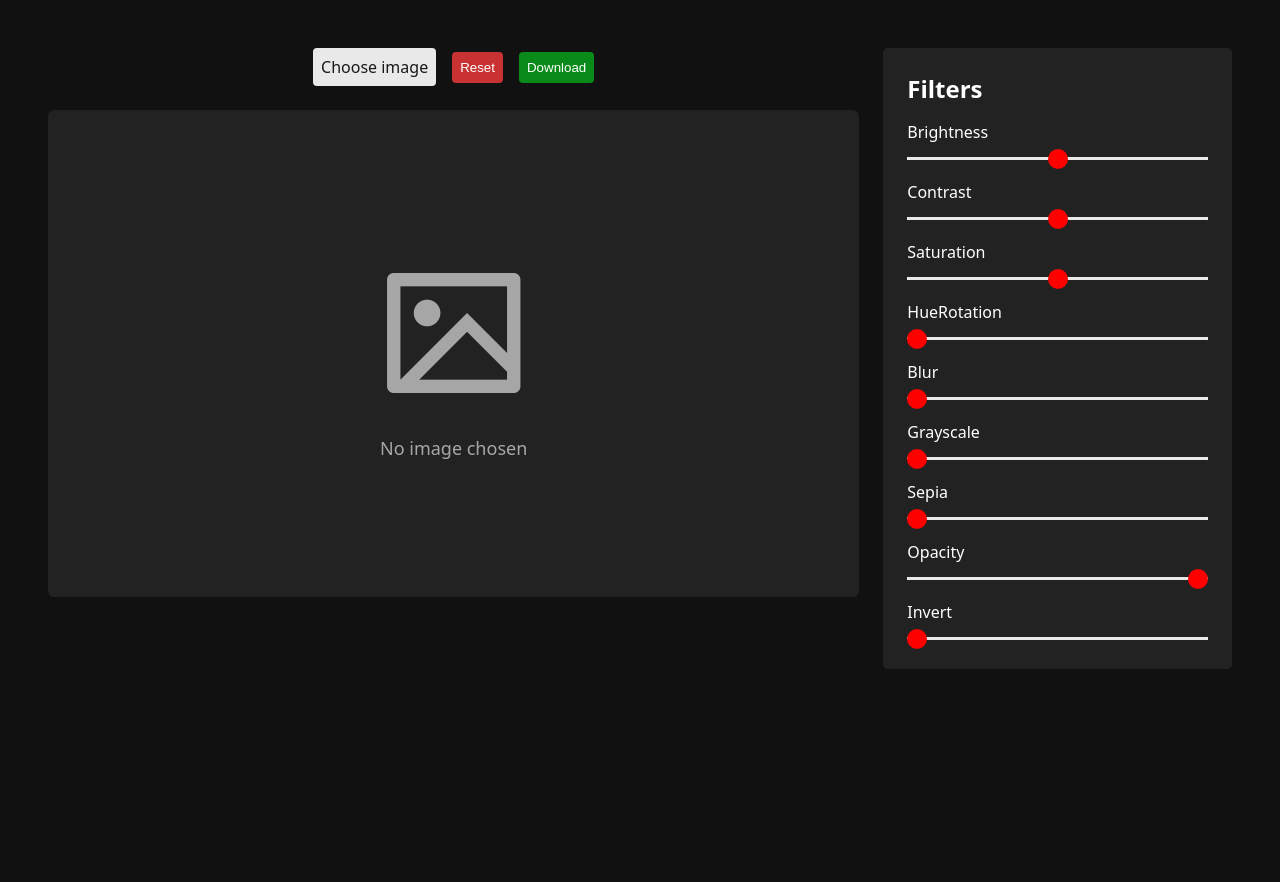
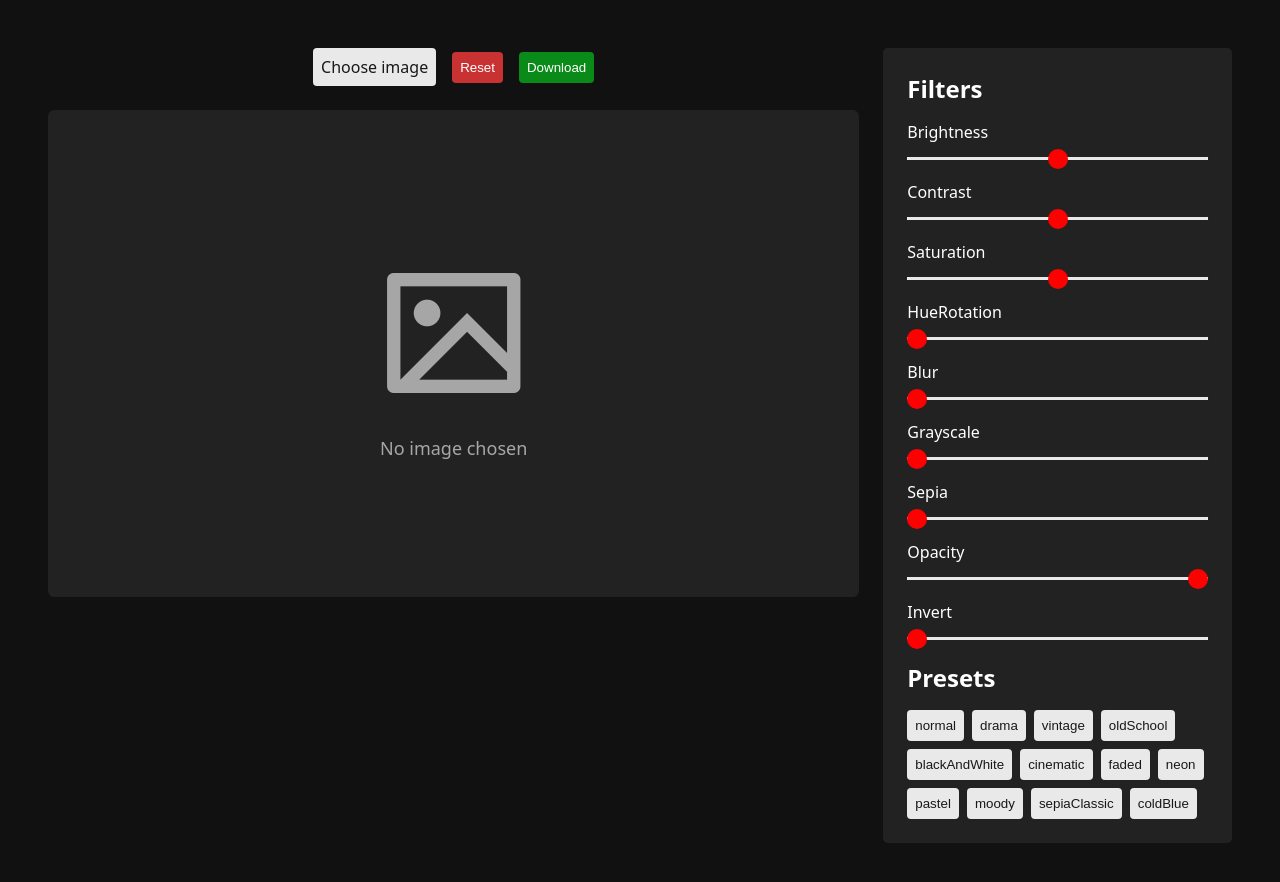
Before and after one commit to Radid-Boktier/Photo-Editor, a plain HTML site: page index.html in a window 1280 px wide. Both pictures are taken after a click on the button "Reset". Before the commit the page ends 800 px from the top, so only its background shows below. Drawn offline with nearby package versions, Linux system fonts and the light colour scheme.

Commit message:
feat(filters): add multiple image presets with preset buttons for quick application

```diff
--- a/index.html
+++ b/index.html
@@ -34,6 +34,8 @@
         <div class="right">
           <h2>Filters</h2>
           <div class="filters"></div>
+          <h2>Presets</h2>
+          <div class="presets"></div>
         </div>
       </section>
     </main>
--- a/script.js
+++ b/script.js
@@ -1,4 +1,4 @@
-const filters = {
+let filters = {
   brightness: {
     value: 100,
     min: 0,
@@ -64,6 +64,10 @@ const filters = {
 const imageCanvas = document.querySelector('#image-canvas');
 const imgInput = document.querySelector('#image-input');
 const canvasCtx = imageCanvas.getContext('2d');
+const resetButton = document.querySelector('#reset-btn');
+const downloadButton = document.querySelector('#download-btn');
+const presetsContainer = document.querySelector('.presets');
+
 let file = null;
 let image = null;
 
@@ -95,6 +99,7 @@ function createFilterElement(name, unit = '%', value, min, max) {
   return div;
 }
 
+function createFilters() {
   Object.keys(filters).forEach((key) => {
     const filterElement = createFilterElement(
       key,
@@ -105,6 +110,9 @@ Object.keys(filters).forEach((key) => {
     );
     filtersContainer.appendChild(filterElement);
   });
+}
+
+createFilters();
 
 imgInput.addEventListener('change', (event) => {
   const file = event.target.files[0];
@@ -139,3 +147,243 @@ function applyFilters() {
   `;
   canvasCtx.drawImage(image, 0, 0);
 }
+
+resetButton.addEventListener('click', () => {
+  filters = {
+    brightness: {
+      value: 100,
+      min: 0,
+      max: 200,
+      unit: '%',
+    },
+    contrast: {
+      value: 100,
+      min: 0,
+      max: 200,
+      unit: '%',
+    },
+    // exposure: {
+    //   value: 100,
+    //   min: 0,
+    //   max: 200,
+    //   unit: '%',
+    // },
+    saturation: {
+      value: 100,
+      min: 0,
+      max: 200,
+      unit: '%',
+    },
+    hueRotation: {
+      value: 0,
+      min: 0,
+      max: 360,
+      unit: 'deg',
+    },
+    blur: {
+      value: 0,
+      min: 0,
+      max: 20,
+      unit: 'px',
+    },
+    grayscale: {
+      value: 0,
+      min: 0,
+      max: 100,
+      unit: '%',
+    },
+    sepia: {
+      value: 0,
+      min: 0,
+      max: 100,
+      unit: '%',
+    },
+    opacity: {
+      value: 100,
+      min: 0,
+      max: 100,
+      unit: '%',
+    },
+    invert: {
+      value: 0,
+      min: 0,
+      max: 100,
+      unit: '%',
+    },
+  };
+  applyFilters();
+
+  filtersContainer.innerHTML = '';
+  createFilters();
+});
+
+downloadButton.addEventListener('click', () => {
+  const link = document.createElement('a');
+  link.download = 'edited-image.png';
+  link.href = imageCanvas.toDataURL();
+  link.click();
+});
+
+const presets = {
+  normal: {
+    brightness: 100,
+    contrast: 100,
+    saturation: 100,
+    hueRotation: 0,
+    blur: 0,
+    grayscale: 0,
+    sepia: 0,
+    opacity: 100,
+    invert: 0,
+  },
+
+  drama: {
+    brightness: 105,
+    contrast: 140,
+    saturation: 130,
+    hueRotation: 0,
+    blur: 0,
+    grayscale: 0,
+    sepia: 10,
+    opacity: 100,
+    invert: 0,
+  },
+
+  vintage: {
+    brightness: 110,
+    contrast: 90,
+    saturation: 80,
+    hueRotation: 10,
+    blur: 1,
+    grayscale: 10,
+    sepia: 40,
+    opacity: 100,
+    invert: 0,
+  },
+
+  oldSchool: {
+    brightness: 95,
+    contrast: 110,
+    saturation: 70,
+    hueRotation: 0,
+    blur: 1,
+    grayscale: 20,
+    sepia: 60,
+    opacity: 100,
+    invert: 0,
+  },
+
+  blackAndWhite: {
+    brightness: 100,
+    contrast: 120,
+    saturation: 0,
+    hueRotation: 0,
+    blur: 0,
+    grayscale: 100,
+    sepia: 0,
+    opacity: 100,
+    invert: 0,
+  },
+
+  cinematic: {
+    brightness: 95,
+    contrast: 130,
+    saturation: 110,
+    hueRotation: 350,
+    blur: 0,
+    grayscale: 0,
+    sepia: 5,
+    opacity: 100,
+    invert: 0,
+  },
+
+  faded: {
+    brightness: 115,
+    contrast: 85,
+    saturation: 75,
+    hueRotation: 0,
+    blur: 0,
+    grayscale: 0,
+    sepia: 15,
+    opacity: 100,
+    invert: 0,
+  },
+  neon: {
+    brightness: 120,
+    contrast: 150,
+    saturation: 180,
+    hueRotation: 280,
+    blur: 0,
+    grayscale: 0,
+    sepia: 0,
+    opacity: 100,
+    invert: 0,
+  },
+
+  pastel: {
+    brightness: 115,
+    contrast: 90,
+    saturation: 120,
+    hueRotation: 20,
+    blur: 0,
+    grayscale: 0,
+    sepia: 10,
+    opacity: 100,
+    invert: 0,
+  },
+
+  moody: {
+    brightness: 85,
+    contrast: 140,
+    saturation: 70,
+    hueRotation: 10,
+    blur: 0,
+    grayscale: 0,
+    sepia: 20,
+    opacity: 100,
+    invert: 0,
+  },
+
+  sepiaClassic: {
+    brightness: 100,
+    contrast: 100,
+    saturation: 90,
+    hueRotation: 0,
+    blur: 0,
+    grayscale: 0,
+    sepia: 70,
+    opacity: 100,
+    invert: 0,
+  },
+
+  coldBlue: {
+    brightness: 95,
+    contrast: 120,
+    saturation: 90,
+    hueRotation: 200,
+    blur: 0,
+    grayscale: 0,
+    sepia: 0,
+    opacity: 100,
+    invert: 0,
+  },
+};
+
+Object.keys(presets).forEach((presetName) => {
+  const presetButton = document.createElement('button');
+  presetButton.classList.add('btn');
+  presetButton.innerText = presetName;
+  presetsContainer.appendChild(presetButton);
+
+  presetButton.addEventListener('click', () => {
+    const preset = presets[presetName];
+
+    Object.keys(preset).forEach((filterName) => {
+      filters[filterName].value = preset[filterName];
+    });
+
+    applyFilters();
+    filtersContainer.innerHTML = '';
+    createFilters();
+  });
+});
--- a/style.css
+++ b/style.css
@@ -131,3 +131,9 @@ canvas {
   max-height: 80vh;
   display: none;
 }
+
+.presets {
+  display: flex;
+  flex-wrap: wrap;
+  gap: var(--gutter-sm);
+}
```
Lines whose indentation alone changed are shown as unchanged.
